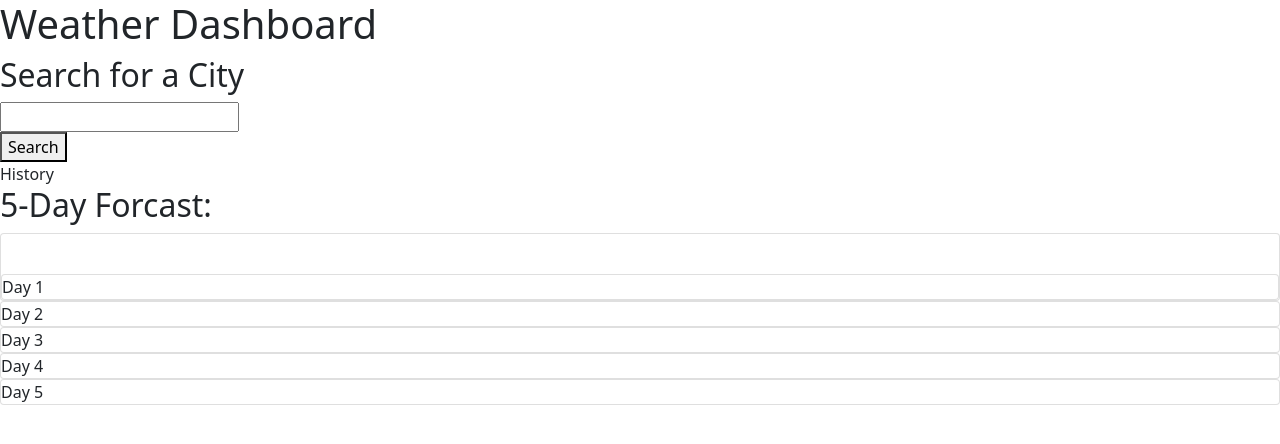
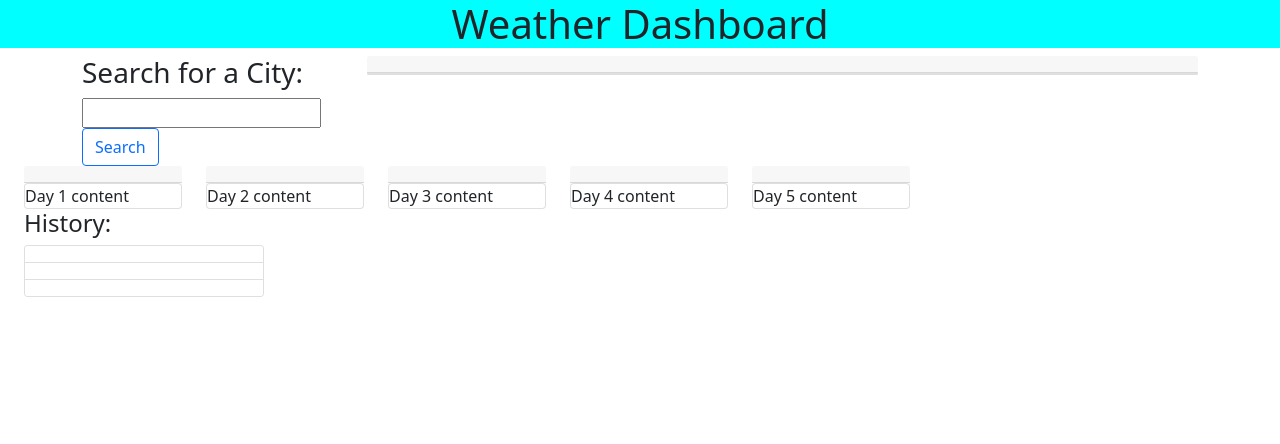
Before and after one commit to AlexWiederman/Weather_Dashboard, a plain HTML site: page index.html in a window 1280 px wide. Drawn offline with nearby package versions, Linux system fonts and the light colour scheme.

Commit message:
finished framework for html and css

```diff
--- a/index.html
+++ b/index.html
@@ -7,33 +7,75 @@
     <title>Weather Dashboard</title>
     <link rel="stylesheet" href="https://cdn.jsdelivr.net/npm/bootstrap@5.1.3/dist/css/bootstrap.min.css">
     <link rel="stylesheet" href="./style.css" />
+
 </head>
 
 <body>
     <header>
         <h1>Weather Dashboard</h1>
     </header>
-    <aside>
-        <h2>Search for a City</h2>
-        <input type="text"><br>
-        <button type="button">Search</button>
-        <div id="historyParent"></div>
-        <div>History</div>
-    </aside>
 
-    <section>
+
+    <section class="container">
         <div id="weatherCurrent"></div>
-        <h2>5-Day Forcast:</h2>
-        <div class="card">
-            <h4 class="card-body"></h4>
-            <div id="day1" class="card">Day 1</div>
+            <div class="row">
+                <aside class="col-2 col-md-4 col-lg-3 pl-0" id="sideBar">
+                    <div >
+                        <h3>Search for a City:</h3>
+                        <input type="text"><br>
+                        <button type="button" class="btn btn-outline-primary">Search</button>
+                    </div>
+
+                </aside>
+                <div class="col-2 col-md-4 col-lg-9">
+                    <div class="card-header"></div>
+                    <div class="current-day card"></div>
+                </div>
+            </div>
+    </section>
+
+
+    <div class="container row fiveDay">
+
+        <div class="col-12 col-md-6 col-lg-2">
+            <h4 class="card-header day1-header"></h4>
+            <div id="day1" class="card">Day 1 content</div>
         </div>
-            <div id="day2" class="card">Day 2</div>
-            <div id="day3" class="card">Day 3</div>
-            <div id="day4" class="card">Day 4</div>
-            <div id="day5" class="card">Day 5</div>
+        <div class="col-12 col-md-6 col-lg-2">
+            <h4 class="card-header day2-header"></h4>
+            <div id="day2" class="card">Day 2 content</div>
+        </div>
+        <div class="col-12 col-md-6 col-lg-2">
+            <h4 class="card-header day3-header"></h4>
+            <div id="day3" class="card">Day 3 content</div>
+        </div>
+        <div class="col-12 col-md-6 col-lg-2">
+            <h4 class="card-header day4-header"></h4>
+            <div id="day4" class="card">Day 4 content</div>
+        </div>
+        <div class="col-12 col-md-6 col-lg-2">
+            <h4 class="card-header day5-header"></h4>
+            <div id="day5" class="card">Day 5 content</div>
+        </div>
+    </div>
 
-    </section>
+    <div class="container row">
+        <div class="col-12 col-md-4 col-lg-6">
+            <h4 class="history">History:</h4>
+            <!-- Insert js elements here to show city history once searched from local storage -->
+            <div class="card" style="width: 15rem;">
+                <ul class="list-group list-group-flush">
+                    <!-- create these elements below in js when a local storage item is there -->
+                  <li type="button" class="list-group-item"></li>
+                  <li class="list-group-item"></li>
+                  <li class="list-group-item"></li>
+                </ul>
+              </div>
+        </div>
+    </div>
+
+    <script src="https://cdn.jsdelivr.net/npm/dayjs@1.11.3/dayjs.min.js"
+        integrity="sha256-iu/zLUB+QgISXBLCW/mcDi/rnf4m4uEDO0wauy76x7U=" crossorigin="anonymous"></script>
 
     <script src="./script.js"></script>
 </body>
--- a/script.js
+++ b/script.js
@@ -0,0 +1,7 @@
+var card5day1El = document.querySelector(".day1-header")
+var card5day2El = document.querySelector(".day2-header")
+var card5day3El = document.querySelector(".day3-header")
+var card5day4El = document.querySelector(".day4-header")
+var card5day5El = document.querySelector(".day5-header")
+
+var currentDay = dayjs().format();
--- a/style.css
+++ b/style.css
@@ -0,0 +1,13 @@
+header {
+    text-align: center;
+    background-color: aqua;
+}
+
+.alignCenter {
+    text-align: center;
+}
+
+.border {
+    border: solid black;
+    border-width: thick;
+}
```
